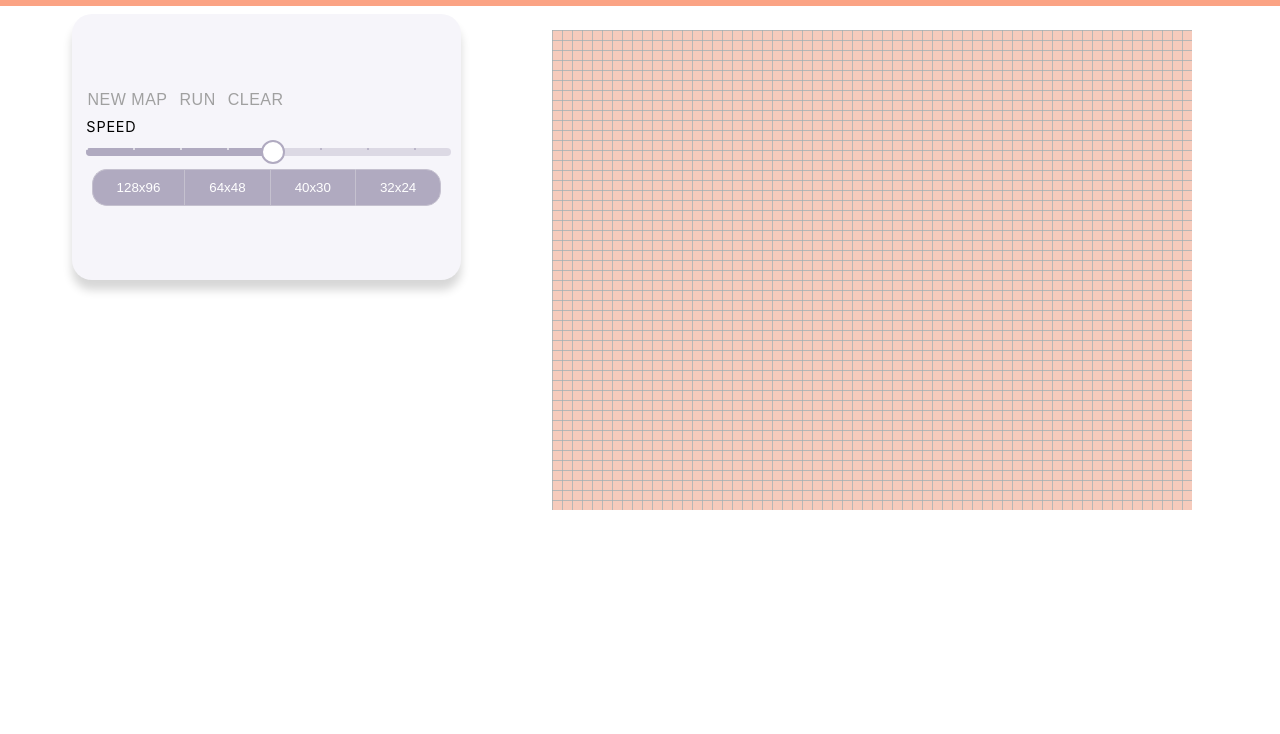
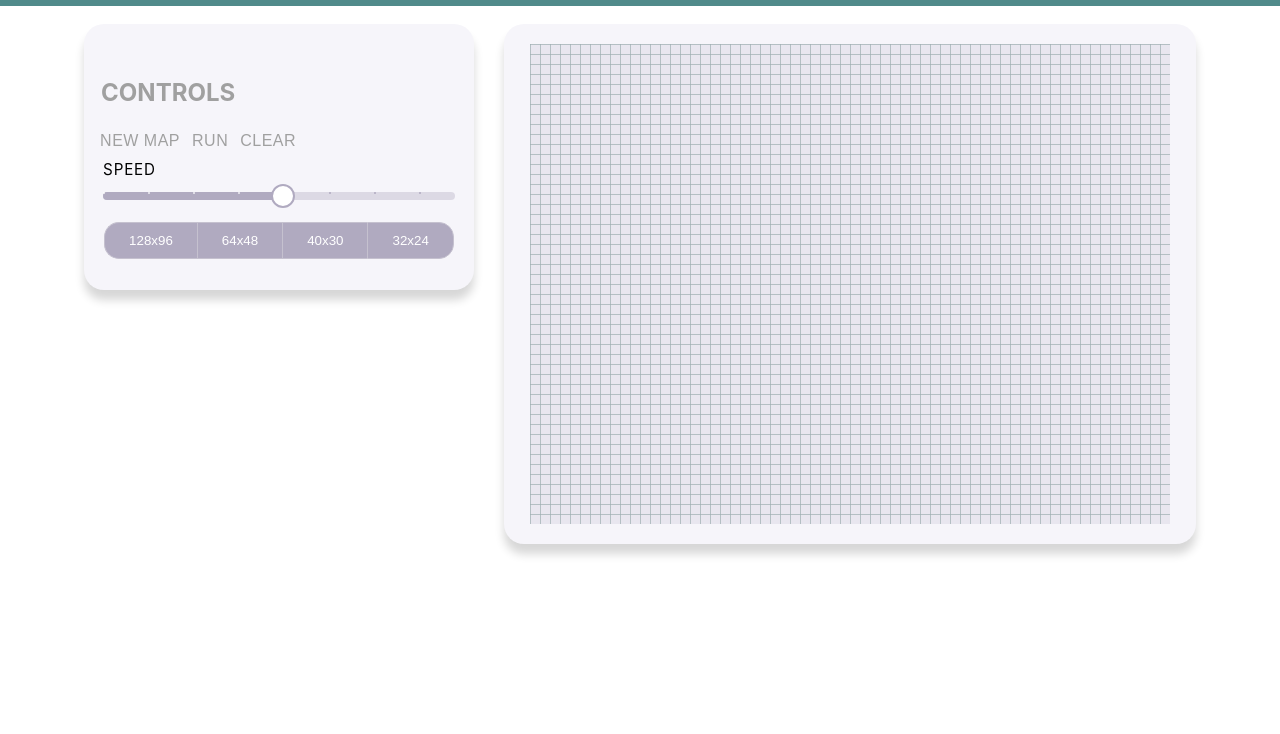
Before and after one commit to AmiManafli/SpringReactGameOfLife, a React app in the folder react-gameoflife/: page / in a window 1280 px wide. Shown: the part 66-800 px from the top of the page. Built offline with nearby package versions, Linux system fonts and the light colour scheme.

Commit message:
Closes #4 added panel for the board too

```diff
--- a/react-gameoflife/src/components/GameBoard/GameBoard.module.css
+++ b/react-gameoflife/src/components/GameBoard/GameBoard.module.css
@@ -1,7 +1,7 @@
 .GameBoard {
     position: relative;
     margin: 1rem 1rem;
-    background-color: #f6cbbc;
+    background-color: rgba(176, 170, 192, 0.2);
     background-image: linear-gradient(#9fafb2b6 1px, transparent 1px),
                         linear-gradient(90deg, #9fafb2b6 1px, transparent 1px);
 }
--- a/react-gameoflife/src/components/GameProperties/Controls/Controls.js
+++ b/react-gameoflife/src/components/GameProperties/Controls/Controls.js
@@ -9,17 +9,8 @@ import PropertiesPanel from '../PropertiesPanel';
 const Controls = (props) => {
     return (
         <div>
-            {/* <div className={classes.ControlButtonsWrapper}>
-                <Button type="submit" name="test" clicked={props.newMapHandler}>New Map</Button>
-                {props.isRunning ?
-                <Button type="submit" name="test" clicked={props.stopHandler}>Stop</Button>   :
-                <Button type="submit" name="test" clicked={props.runHandler}>Run</Button>
-                }
-                <Button type="submit" name="test" clicked={props.clearHandler}>Clear</Button>
-            </div>
-            <Slider onChangeHandler={props.speedChangeHandler}/>
-            <ButtonGroup clicked={props.sizeChangeHandler}/> */}
             <PropertiesPanel>
+            <h1 style={{textTransform: "uppercase", color: "#a0a0a0", alignSelf: "flex-start", padding: "7px", fontSize: "1.5rem"}}>Controls</h1>
             <div className={classes.ControlButtonsWrapper}>
                 <Button type="submit" name="test" clicked={props.newMapHandler}>New Map</Button>
                 {props.isRunning ?
--- a/react-gameoflife/src/components/GameProperties/PropertiesPanel.module.css
+++ b/react-gameoflife/src/components/GameProperties/PropertiesPanel.module.css
@@ -9,8 +9,8 @@
     width: 100%;
     max-width: 280px;
     height: 100%;
-    max-height: 400px;
-    margin: 0 auto;
+    max-height: 500px;
+    /* margin: 0 auto; */
     border-radius: 20px;
     box-shadow: 0px 10px 10px 0px rgba(0,0,0,0.16);
 }
--- a/react-gameoflife/src/components/Header/Header.module.css
+++ b/react-gameoflife/src/components/Header/Header.module.css
@@ -3,7 +3,7 @@
     padding: .5rem 1.5rem;
     height: 100%;
     min-height: 2.5rem;
-    background: #fba384;
+    background: #508a8a;
     display: flex;
     align-items: center;
     justify-content: center;
--- a/react-gameoflife/src/container/App.css
+++ b/react-gameoflife/src/container/App.css
@@ -7,8 +7,8 @@
   display: flex;
   flex-direction: row;
   align-items: flex-start;
-  justify-content: space-around;
+  justify-content: space-evenly;
   height: 640px;
-  margin: 0;
+  margin: 10px;
   padding: .5rem 1.5rem;
 }
--- a/react-gameoflife/src/container/App.js
+++ b/react-gameoflife/src/container/App.js
@@ -5,7 +5,9 @@ import Header from '../components/Header/Header';
 import Button from '../elements/Button/Button';
 import GameBoard from '../components/GameBoard/GameBoard';
 import Controls from '../components/GameProperties/Controls/Controls';
+import PropertiesPanel from '../components/GameProperties/PropertiesPanel';
 import classes from './App.css';
+
 
 const WIDTH = 640;
 const HEIGHT = 480;
@@ -144,7 +146,10 @@ class App extends Component {
         speedChangeHandler={this.handleIntervalChange}
         sizeChangeHandler={this.updateBoardSize}
         />
-        <GameBoard  gridStyle={gridStyle} cells={cells} cellSize={this.cellSize}/>
+
+        <PropertiesPanel>
+            <GameBoard  gridStyle={gridStyle} cells={cells} cellSize={this.cellSize}/>
+        </PropertiesPanel>
         </main>
         </div>
     )
--- a/react-gameoflife/src/elements/Slider/Slider.js
+++ b/react-gameoflife/src/elements/Slider/Slider.js
@@ -55,11 +55,7 @@ const PrettoSlider = withStyles({
         }
         return (
             <div className={sliderClasses.SliderWrapper}>
-                <label style={{
-                    textTransform: "uppercase",
-                    fontSize: "0.9rem",
-                    letterSpacing: "+0.05rem"
-                    }}>
+                <label>
                         Speed
                     </label>
                 <PrettoSlider
--- a/react-gameoflife/src/elements/Slider/Slider.module.css
+++ b/react-gameoflife/src/elements/Slider/Slider.module.css
@@ -3,6 +3,11 @@
     flex-direction: column;
     justify-content: center;
     align-items: flex-start;
-    padding-top: 0.5rem;
-    padding-left: 0.3rem;
+    padding: 9px;
 }
+
+.SliderWrapper label {
+    text-transform: uppercase;
+    letter-spacing: +0.05rem;
+    font-size: 0.95rem;
+}
```
Also changed, not shown: react-gameoflife/src/components/GameProperties/Controls/ButtonGroup/ButtonGroup.module.css (line endings or trailing spaces), react-gameoflife/src/components/GameProperties/GameRules/GameRules.js (added), react-gameoflife/src/components/GameProperties/GameRules/GameRules.module.css (added).
